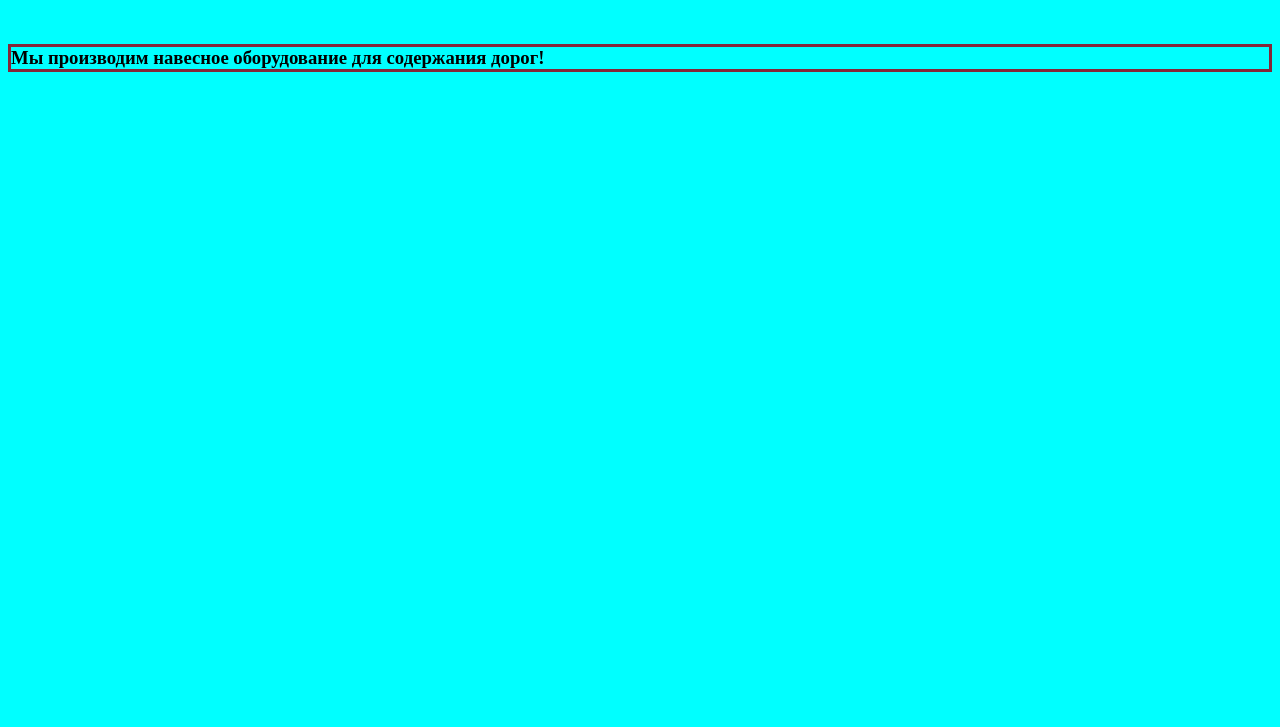
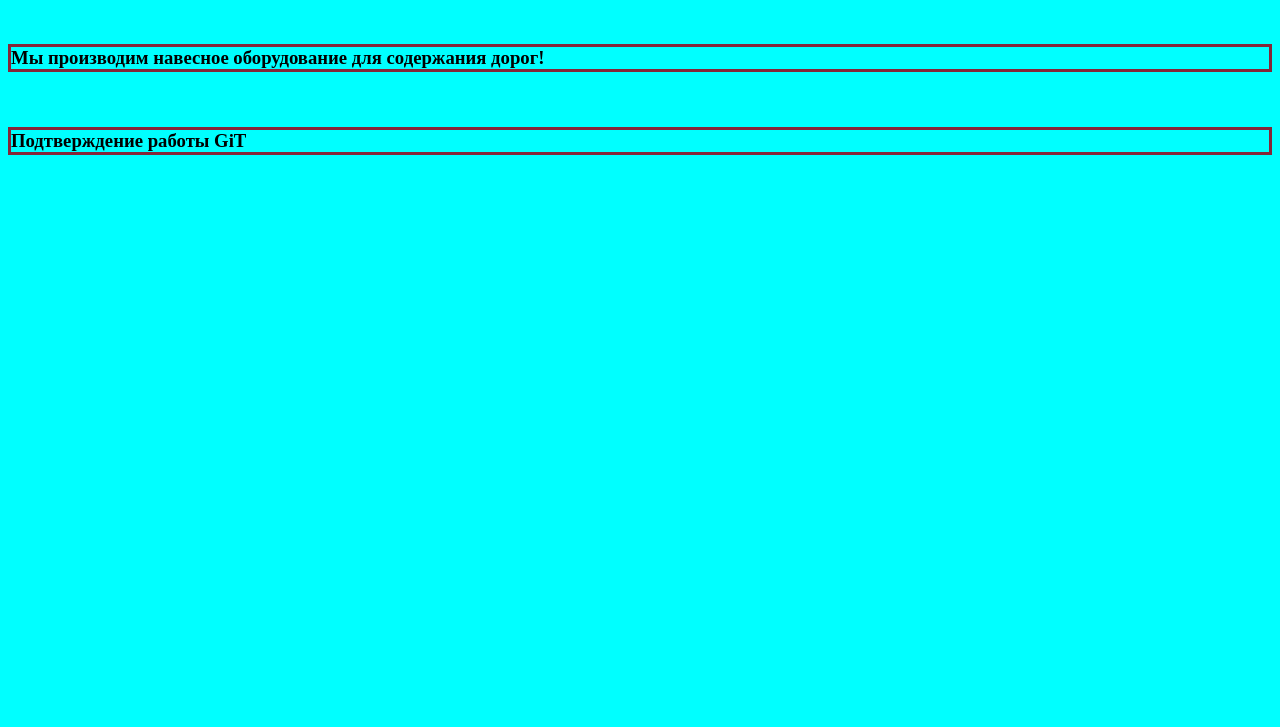
Before and after one commit to AlexTreant/PMZ, a plain HTML site: page index.html in a window 1280 px wide. Shown: the part 73-800 px from the top of the page. Drawn offline with Linux system fonts and the light colour scheme.

Commit message:
Добавление третьей строки

```diff
--- a/index.html
+++ b/index.html
@@ -10,6 +10,7 @@
 </head>
 <body>
     <h1>Переволоцкий механический завод</h1><br>
-    <h3>Мы производим навесное оборудование для содержания дорог!</h3>
+    <h3>Мы производим навесное оборудование для содержания дорог!</h3><br>
+    <h3>Подтверждение работы GiT</h3>
 </body>
 </html>
```
